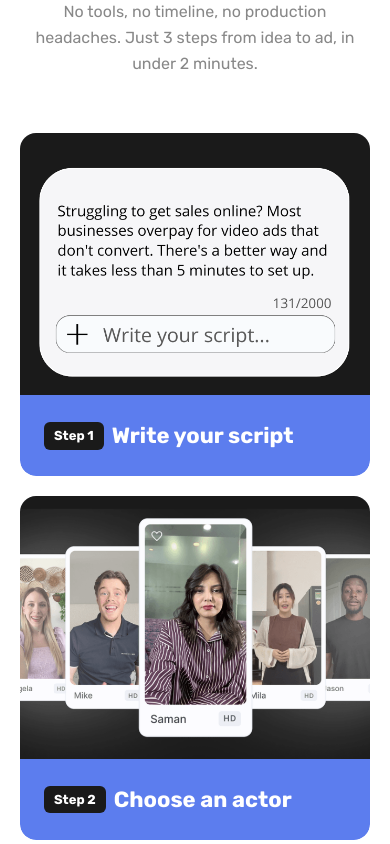
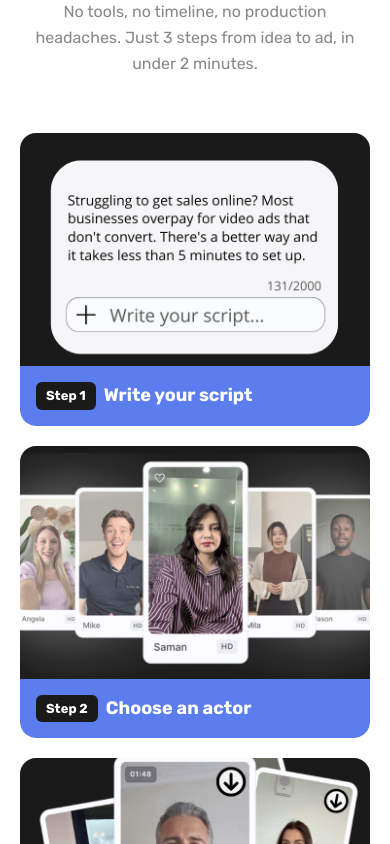
Before and after one commit to arthuruspro/creafy.ai, a Next.js app: page / in a window 390 px wide. Shown: the part 860-1704 px from the top of the page. Built offline with nearby package versions, Linux system fonts and the light colour scheme.

Commit message:
step cards: smaller on mobile (aspect 3/2, p-4, text-18px) desktop unchanged

```diff
--- a/src/app/page.tsx
+++ b/src/app/page.tsx
@@ -158,11 +158,11 @@ function BetterVideoAds() {
             },
           ].map((card, i) => (
             <div key={i} className="bg-[#f8f8fa] rounded-2xl overflow-hidden text-left hover:shadow-md transition-shadow">
-              <div className="aspect-[4/3] overflow-hidden">
+              <div className="aspect-[3/2] md:aspect-[4/3] overflow-hidden">
                 <img src={card.img} alt={card.title} className="w-full h-full object-cover" />
               </div>
-              <div className="p-6 bg-[#5C7DEE] rounded-b-2xl">
-                <h3 className="text-[22px] font-bold text-white flex items-center gap-2">
+              <div className="p-4 md:p-6 bg-[#5C7DEE] rounded-b-2xl">
+                <h3 className="text-[18px] md:text-[22px] font-bold text-white flex items-center gap-2">
                   <span className="bg-[#1a1a1a] text-white text-[13px] font-extrabold px-2.5 py-1 rounded-md">{card.step}</span>
                   {card.title}
                 </h3>
```
